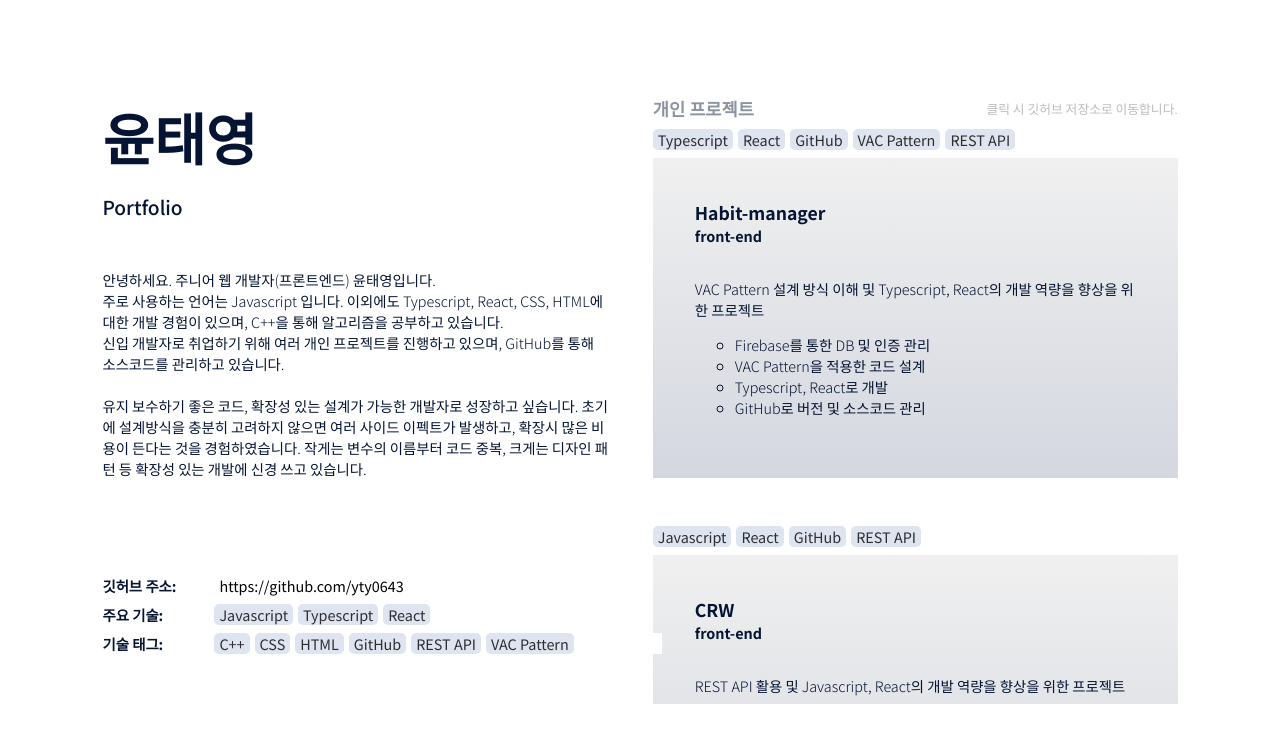
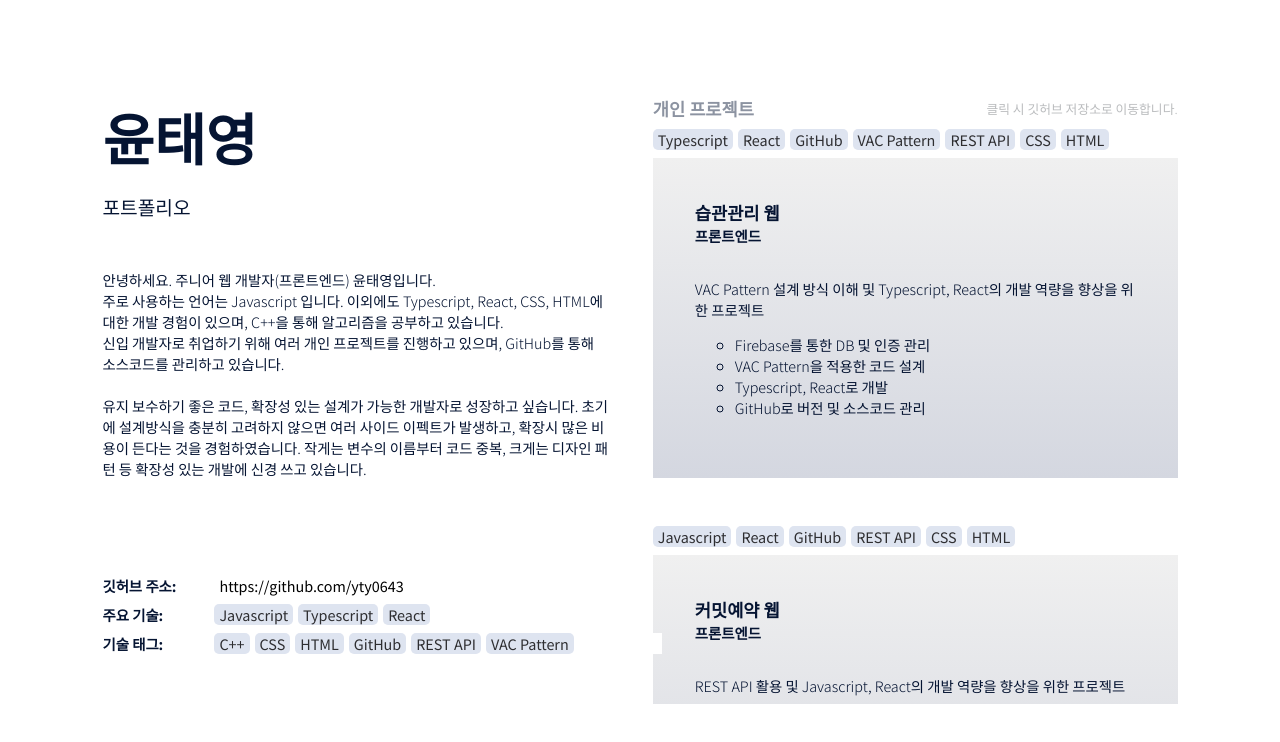
Before and after one commit to yty0643/portfolio, a React (Create React App) app: page / in a window 1280 px wide. Shown: the top 742 px of the page. Built offline with nearby package versions, Linux system fonts and the light colour scheme.

Commit message:
reduce unnecessary duplication to Skills

```diff
--- a/src/App.module.css
+++ b/src/App.module.css
@@ -27,8 +27,3 @@
 .detailSection::-webkit-scrollbar{
   display:none;
 }
-
-.test{
-  width: 100%;
-  height: 100rem;
-}
--- a/src/App.tsx
+++ b/src/App.tsx
@@ -87,8 +87,8 @@ function App() {
         <Skills skills={skills} handleHover={handleHover} />
       </section>
       <section className={styles.detailSection}>
-        <Projects skills={skills} handleHover={handleHover}/>
-        <div className={styles.test}></div>
+        <Projects skills={skills} handleHover={handleHover} />
+
       </section>
     </div>
   );
--- a/src/components/intro/intro.tsx
+++ b/src/components/intro/intro.tsx
@@ -5,7 +5,7 @@ const Intro = ({ }) => {
     return (
         <div className={styles.intro}>
             <p className={styles.title}>윤태영</p>
-            <p className={styles.subTitle}>Portfolio</p>
+            <p className={styles.subTitle}>포트폴리오</p>
             <p className={styles.description}>
                 안녕하세요. 주니어 웹 개발자(프론트엔드) 윤태영입니다.<br/>
                 주로 사용하는 언어는 Javascript 입니다. 이외에도 Typescript, React, CSS, HTML에 대한 개발 경험이 있으며, C++을 통해 알고리즘을 공부하고 있습니다.
--- a/src/components/projects/projects.tsx
+++ b/src/components/projects/projects.tsx
@@ -7,20 +7,27 @@ import styles from './projects.module.css';
 
 const Projects = ({ skills, handleHover }: { skills: ISkills, handleHover: IHandle }) => {
 
-    const project1: IItem = {
-        skills: ["Typescript", "React", "GitHub", "VAC Pattern", "REST API"],
-        title: "Habit-manager", subTitle: "front-end",
+    const projects: IItem[] = [{
+        skills: ["Typescript", "React", "GitHub", "VAC Pattern", "REST API", "CSS", "HTML"],
+        title: "습관관리 웹", subTitle: "프론트엔드",
         description: "VAC Pattern 설계 방식 이해 및 Typescript, React의 개발 역량을 향상을 위한 프로젝트",
         list: ["Firebase를 통한 DB 및 인증 관리", "VAC Pattern을 적용한 코드 설계", "Typescript, React로 개발", "GitHub로 버전 및 소스코드 관리"],
         path: "https://github.com/yty0643/habit-manager",
-    };
-    const project2: IItem = {
-        skills: ["Javascript", "React", "GitHub", "REST API"],
-        title: "CRW", subTitle: "front-end",
+    },
+    {
+        skills: ["Javascript", "React", "GitHub", "REST API", "CSS", "HTML"],
+        title: "커밋예약 웹", subTitle: "프론트엔드",
         description: "REST API 활용 및 Javascript, React의 개발 역량을 향상을 위한 프로젝트",
         list: ["Firebase를 통한 DB 및 인증 관리", "GitHub API를 활용한 커밋 및 저장소 데이터 확인", "react-simple-tree-menu 라이브러리를 활용하여 트리형 디렉터리 구조 개발", "GitHub로 버전 및 소스코드 관리"],
         path: "https://github.com/yty0643/crw",
-    };
+    },
+    {
+        skills: ["C++"],
+        title: "알고리즘", subTitle: "알고리즘 풀이",
+        description: "문제 해결 능력 강화를 위한 알고리즘 풀이",
+        list: ["다양한 알고리즘 문제를 C++을 활용해 해결 함"],
+        path: "https://github.com/yty0643/algorithm",
+    }];
 
     return (
         <div className={styles.projects}>
@@ -28,8 +35,9 @@ const Projects = ({ skills, handleHover }: { skills: ISkills, handleHover: IHand
                 <p className={styles.title}>개인 프로젝트</p>
                 <p className={styles.description}>클릭 시 깃허브 저장소로 이동합니다.</p>
             </div>
-            <VACProject skills={skills} handleHover={handleHover} item={project1}/>
-            <VACProject skills={skills} handleHover={handleHover} item={project2}/>
+            {projects.map((item, index) => (
+                <VACProject key={index + 1000} skills={skills} handleHover={handleHover} item={item}/>
+            ))}
         </div>
     );
 };
--- a/src/components/skill_btn/skill_btn.module.css
+++ b/src/components/skill_btn/skill_btn.module.css
@@ -37,6 +37,9 @@
 .cover{
     border-radius: 3px;
 }
+.cover2{
+    padding-right: 1px;
+}
 .cover.active{
     left: 0%;
 }
--- a/src/components/skills/skills.tsx
+++ b/src/components/skills/skills.tsx
@@ -5,22 +5,24 @@ import styles from './skills.module.css';
 
 const Skills = ({ skills, handleHover }: { skills: ISkills, handleHover: IHandle }) => {
 
+
     return (
         <div className={styles.skills}>
             <div className={styles.most}>
                 <p className={styles.title}>주요 기술:</p>
-                <VACSkillBtn key={0} item={skills.Javascript} handleHover={handleHover} />
-                <VACSkillBtn key={1} item={skills.Typescript} handleHover={handleHover} />
-                <VACSkillBtn key={2} item={skills.React} handleHover={handleHover} />
+                {
+                    Object.keys(skills).slice(0, 3).map((key, index) => (
+                        <VACSkillBtn key={index} item={skills[key]} handleHover={handleHover} />
+                    ))
+                }
             </div>
             <div className={styles.tag}>
                 <p className={styles.title}>기술 태그:</p>
-                <VACSkillBtn key={3} item={skills[`C++`]} handleHover={handleHover} />
-                <VACSkillBtn key={4} item={skills.CSS} handleHover={handleHover} />
-                <VACSkillBtn key={5} item={skills.HTML} handleHover={handleHover} />
-                <VACSkillBtn key={6} item={skills.GitHub} handleHover={handleHover} />
-                <VACSkillBtn key={7} item={skills[`REST API`]} handleHover={handleHover} />
-                <VACSkillBtn key={8} item={skills[`VAC Pattern`]} handleHover={handleHover} />
+                {
+                    Object.keys(skills).slice(3).map((key, index) => (
+                        <VACSkillBtn key={index} item={skills[key]} handleHover={handleHover} />
+                    ))
+                }
             </div>
         </div>
     );
```
Also changed, not shown: src/components/university/university.tsx (added, +12 -0 lines).
